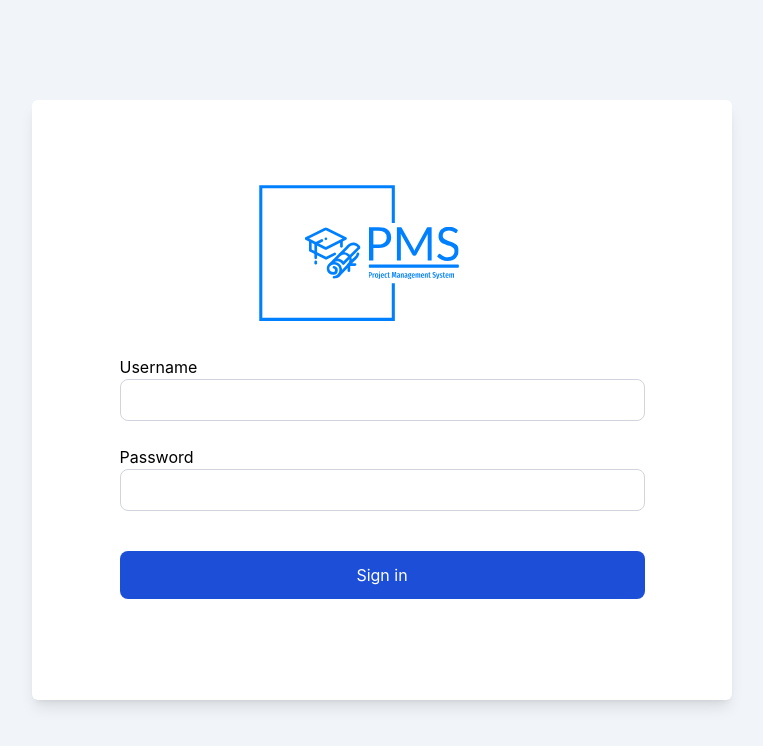
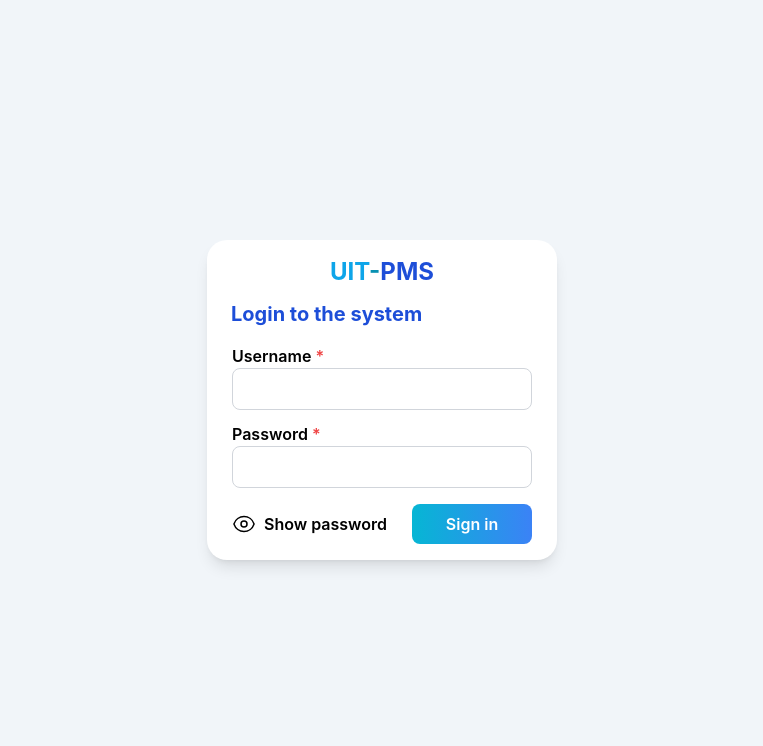
Before and after one commit to AndrewNguyen-05/pms-fe, a Next.js app: page /auth/signin in a window 1280 px wide. Shown: the top 746 px of the page, without its empty margins (258-1021 px from the left). Built offline with nearby package versions, Linux system fonts and the light colour scheme; no server answers.

Commit message:
Finish login page

```diff
--- a/pages/auth/signin.js
+++ b/pages/auth/signin.js
@@ -7,6 +7,7 @@
 export default function SignInPage() {
   const [username, setUsername] = useState("");
   const [password, setPassword] = useState("");
+  const [showPassword, setShowPassword] = useState(false);
   const router = useRouter();
 
   const handleLoginButton = (event) => {
@@ -42,21 +43,22 @@
   return (
     <>
       <div className="flex justify-center items-center h-screen bg-slate-100">
-        <div className="bg-white rounded-md shadow-lg flex items-center justify-center w-[700px]	h-[600px]">
+        <div className="bg-white rounded-[20px] shadow-lg w-[350px] h-[320px]">
           {/* <form method="post" action="/api/auth/callback/credentials"> */}
-
-          <div className="w-3/4 h-3/4">
-            <div className="w-full flex items-center justify-center">
-              <Image
-                src="/pms-logo.svg"
-                alt="PMS logo"
-                width={250}
-                height={250}
-              />
+          <div className="font-bold text-2xl text-center mt-4">
+            <span className="text-sky-500">UIT</span>
+            <span className="text-cyan-600">-</span>
+            <span className="text-blue-700">PMS</span>
           </div>
+          <div className="font-bold text-xl ml-6 mb-4 mt-3 text-blue-700">
+            Login to the system
+          </div>
+          <div className="w-full flex flex-col items-center">
             <input name="csrfToken" type="hidden" />
-            <label className="mx-6">
-              <p>Username</p>
+            <div className="w-[300px]">
+              <div className="font-semibold">
+                Username <span className="text-red-500">*</span>
+              </div>
               <input
                 data-test="username-input"
                 name="username"
@@ -65,26 +67,79 @@
                 value={username}
                 onChange={(e) => setUsername(e.target.value)}
               />
-            </label>
+            </div>
+            <div className="w-[300px] mt-3">
+              <div className="font-semibold">
                 <div>
-              <p>Password</p>
+                  Password <span className="text-red-500">*</span>
+                </div>
                 <input
                   data-test="password-input"
                   name="password"
-                type="password"
+                  type={showPassword ? "text" : "password"}
                   className="bg-white border border-gray-300 text-gray-900 text-sm rounded-lg  focus:ring-blue-500 focus:border-blue-500 block w-full p-2.5 "
                   value={password}
                   onChange={(e) => setPassword(e.target.value)}
                 />
-            </div>
-            <p></p>
+                <div className="flex justify-between items-center mt-4 items-center">
+                  <button
+                    className="flex cursor-pointer gap-2"
+                    onClick={() => setShowPassword(!showPassword)}
+                  >
+                    {showPassword === true ? (
+                      <svg
+                        xmlns="http://www.w3.org/2000/svg"
+                        fill="none"
+                        viewBox="0 0 24 24"
+                        strokeWidth={1.5}
+                        stroke="currentColor"
+                        className="w-6 h-6"
+                      >
+                        <path
+                          strokeLinecap="round"
+                          strokeLinejoin="round"
+                          d="M3.98 8.223A10.477 10.477 0 001.934 12C3.226 16.338 7.244 19.5 12 19.5c.993 0 1.953-.138 2.863-.395M6.228 6.228A10.45 10.45 0 0112 4.5c4.756 0 8.773 3.162 10.065 7.498a10.523 10.523 0 01-4.293 5.774M6.228 6.228L3 3m3.228 3.228l3.65 3.65m7.894 7.894L21 21m-3.228-3.228l-3.65-3.65m0 0a3 3 0 10-4.243-4.243m4.242 4.242L9.88 9.88"
+                        />
+                      </svg>
+                    ) : (
+                      <svg
+                        xmlns="http://www.w3.org/2000/svg"
+                        fill="none"
+                        viewBox="0 0 24 24"
+                        strokeWidth={1.5}
+                        stroke="currentColor"
+                        className="w-6 h-6"
+                      >
+                        <path
+                          strokeLinecap="round"
+                          strokeLinejoin="round"
+                          d="M2.036 12.322a1.012 1.012 0 010-.639C3.423 7.51 7.36 4.5 12 4.5c4.638 0 8.573 3.007 9.963 7.178.07.207.07.431 0 .639C20.577 16.49 16.64 19.5 12 19.5c-4.638 0-8.573-3.007-9.963-7.178z"
+                        />
+                        <path
+                          strokeLinecap="round"
+                          strokeLinejoin="round"
+                          d="M15 12a3 3 0 11-6 0 3 3 0 016 0z"
+                        />
+                      </svg>
+                    )}
+
+                    {showPassword === true ? (
+                      <div>Hide password</div>
+                    ) : (
+                      <div>Show password</div>
+                    )}
+                  </button>
+
                   <button
                     data-test="login-button"
-              className=" bg-blue-700 text-white rounded-lg w-full mt-10 h-12"
+                    className="bg-gradient-to-r from-cyan-500 to-blue-500 text-white font-semibold rounded-lg h-10 w-[120px]"
                     onClick={handleLoginButton}
                   >
                     Sign in
                   </button>
+                </div>
+              </div>
+            </div>
           </div>
           {/* </form> */}
         </div>
```
Lines whose indentation alone changed are shown as unchanged.
